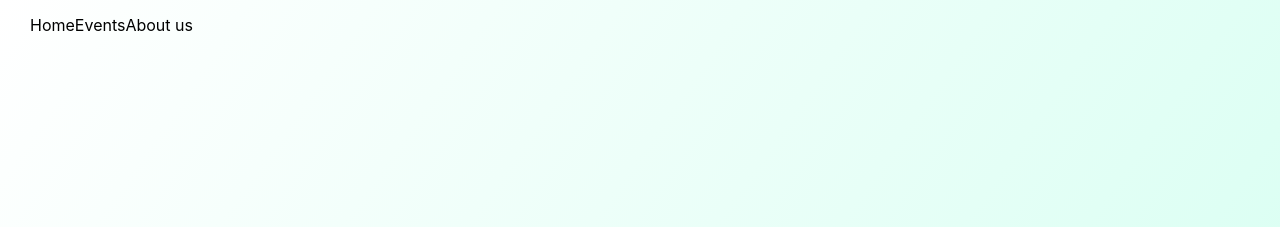
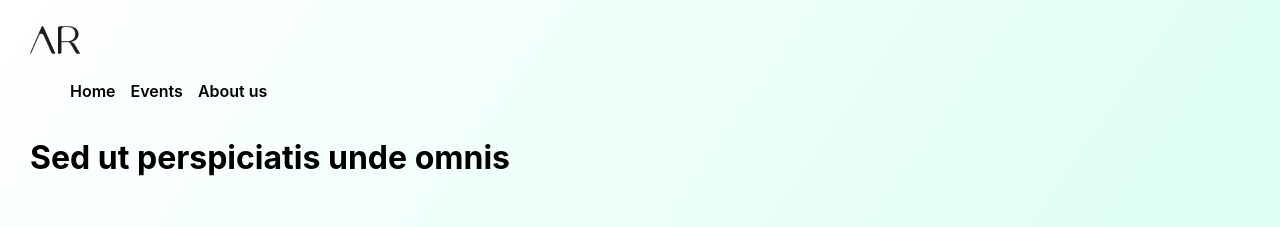
Before and after one commit to marlonleon01/Events-App, a Next.js app: page /events/Barcelona in a window 1280 px wide. Shown: the top 227 px of the page. Built offline with nearby package versions, Linux system fonts and the light colour scheme.

Commit message:
added classnames and seperated nav into list

```diff
--- a/src/components/Header/header.js
+++ b/src/components/Header/header.js
@@ -1,13 +1,26 @@
 import Link from "next/link"
+import Image from "next/image"
 
 export default function Header() {
     return (
 		<header>
-            <nav>
-                <Link href="/">Home</Link>
-                <Link href="/events" >Events</Link>
-                <Link href="/about-us" >About us</Link>
-            </nav>
+            <div className="topNav">
+                <Image alt="logo" src={"/image/logo_black.png"} width={50} height={50}/>
+                <nav>
+                    <ul>
+                        <li>
+                            <Link href="/">Home</Link>
+                        </li>
+                        <li>
+                            <Link href="/events" >Events</Link>
+                        </li>
+                        <li>
+                            <Link href="/about-us" >About us</Link>
+                        </li>
+                    </ul>
+                </nav>
+            </div>
+            <h1>Sed ut perspiciatis unde omnis</h1>
         </header>
     )
 }
```
